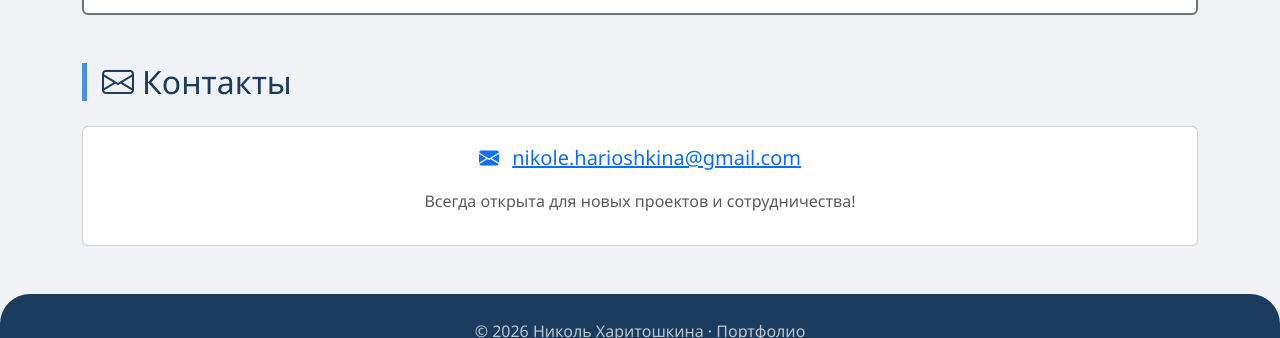
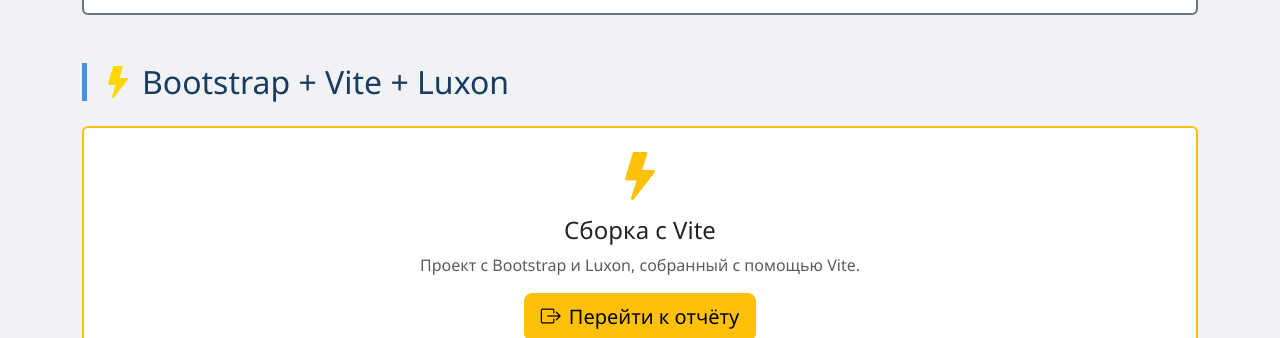
Before and after one commit to nikis6/nikis6.github.io1, a plain HTML site: page docs/index.html in a window 1280 px wide. Shown: the part 2044-2382 px from the top of the page. Drawn offline with nearby package versions, Linux system fonts and the light colour scheme.

Commit message:
Update index.html

```diff
--- a/docs/index.html
+++ b/docs/index.html
@@ -208,6 +208,24 @@ console.timeEnd('a');
     </div>
 </section>
 
+<section class="mb-5">
+    <h2 class="section-title"><i class="bi bi-lightning-fill me-2" style="color: #ffd700;"></i>Bootstrap + Vite + Luxon</h2>
+    <div class="card card-hover border-warning border-2">
+        <div class="card-body text-center py-4">
+            <i class="bi bi-lightning-fill text-warning" style="font-size: 3rem;"></i>
+            <h4 class="mt-3">Сборка с Vite</h4>
+            <p class="text-muted">
+                Проект с Bootstrap и Luxon, собранный с помощью Vite.
+            </p>
+            <div class="mt-3">
+                <a href="vite-report.html" class="btn btn-warning btn-lg">
+                    <i class="bi bi-box-arrow-right me-2"></i>Перейти к отчёту
+                </a>
+            </div>
+        </div>
+    </div>
+</section>
+
     <section class="mb-5">
         <h2 class="section-title"><i class="bi bi-envelope me-2"></i>Контакты</h2>
         <div class="card card-hover">
```
